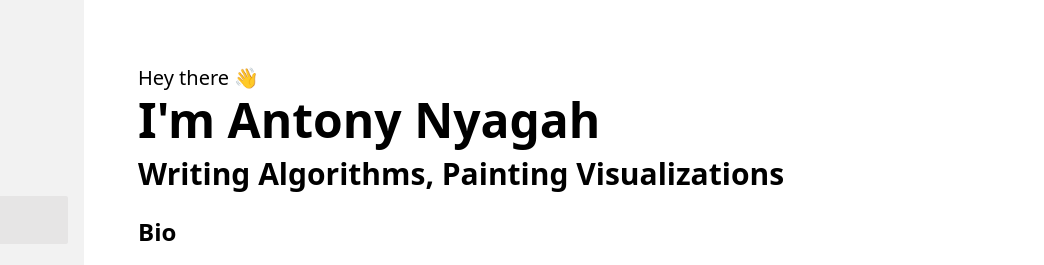
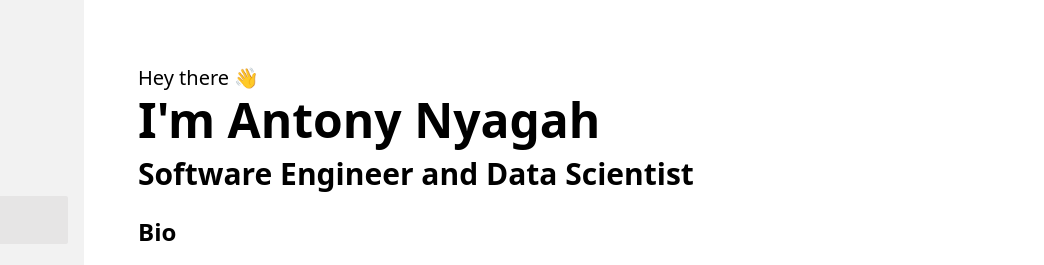
Before and after one commit to tony-nyagah/tony-nyagah.github.io, an Astro site: page / in a window 1280 px wide. Shown: the top 265 px of the page, 236-1280 px from the left. Built offline with nearby package versions, Linux system fonts and the light colour scheme; Astro itself is replaced by a stand-in of ours.

Commit message:
changed my tagline

```diff
--- a/src/pages/index.astro
+++ b/src/pages/index.astro
@@ -16,7 +16,7 @@ const last_posts = posts.slice(0, 3);
     <div class="text-xl py-1">Hey there 👋</div>
     <div class="text-5xl font-bold">I'm Antony Nyagah</div>
     <div class="text-3xl py-3 font-bold">
-      Writing Algorithms, Painting Visualizations
+      Software Engineer and Data Scientist
     </div>
     <div class="text-2xl py-3 font-bold">Bio</div>
     <div class="py-2">
```
